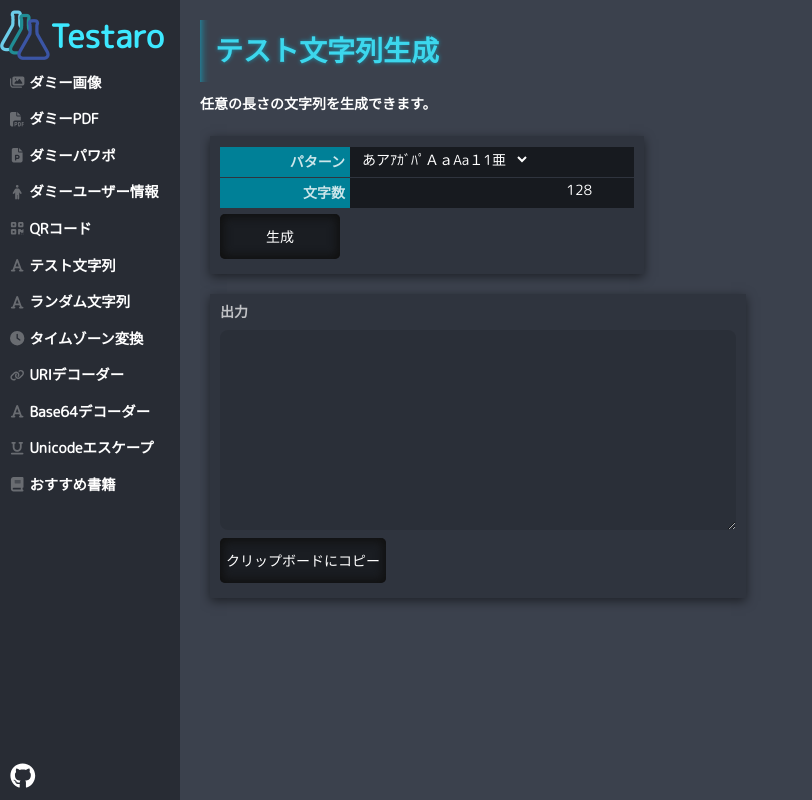
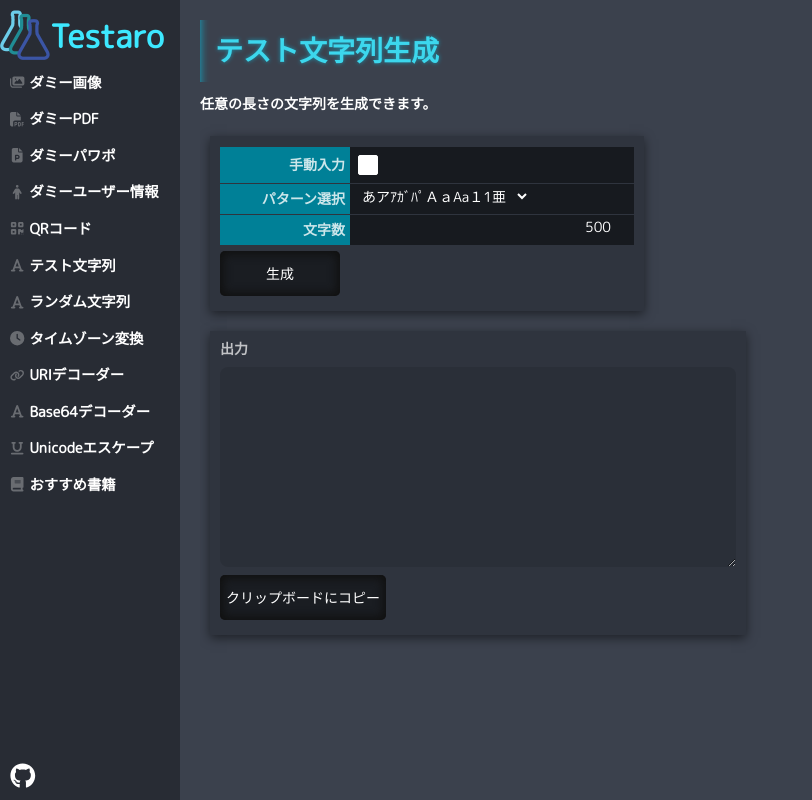
Before and after one commit to jesusisao/testaro, a Next.js app: page /string-generator in a window 1280 px wide. Shown: the whole page, without its empty margins (0-812 px from the left). Built offline with nearby package versions, Linux system fonts and the light colour scheme.

Commit message:
テスト文字列生成でパターンを手動入力する機能を追加 (#111)

```diff
--- a/src/pages/string-generator/index.tsx
+++ b/src/pages/string-generator/index.tsx
@@ -1,4 +1,4 @@
-import React, { useState } from "react";
+import React, { useState, useEffect } from "react";
 import { NextPage } from "next";
 import MetaHeader from "src/components/Common/MetaHeader";
 import style from "./index.module.scss";
@@ -9,13 +9,22 @@ import { generateManyChars } from "src/models/string";
 
 const StringGenerator: NextPage = () => {
   const [pattern, setPattern] = useState("あアｱｶﾞﾊﾟＡａAa１1亜");
-  const [charNum, setCharNum] = useState(128);
+  const [charNum, setCharNum] = useState(500);
   const [genStr, setGenStr] = useState("");
+  const [customPattern, setCustomPattern] = useState(false);
+  const [patternInput, setPatternInput] = useState("あアｱｶﾞﾊﾟＡａAa１1亜");
 
   const generate = (): void => {
-    const result = generateManyChars(pattern, charNum);
+    const patternToUse = customPattern ? patternInput : pattern;
+    const result = generateManyChars(patternToUse, charNum);
     setGenStr(result);
   };
+
+  useEffect(() => {
+    if (!customPattern) {
+      setPatternInput(pattern);
+    }
+  }, [pattern, customPattern]);
 
   const title = "テスト文字列生成";
   const description = "任意の長さの文字列を生成できます。";
@@ -30,15 +39,41 @@ const StringGenerator: NextPage = () => {
       <p>{description}</p>
       <div className={commonStyle.paramsContainer}>
         <div className={commonStyle.paramContainer}>
-          <ParamBox labelName="パターン">
+          <ParamBox labelName="手動入力">
+            <input
+              type="checkbox"
+              checked={customPattern}
+              onChange={(e): void => setCustomPattern(e.target.checked)}
+              className={commonStyle.checkbox}
+            ></input>
+          </ParamBox>
+
+          {customPattern ? (
+            <ParamBox labelName="パターン入力">
+              <textarea
+                value={patternInput}
+                onChange={(e): void => setPatternInput(e.target.value)}
+                style={{
+                  backgroundColor: "rgba(0,0,0,0)",
+                  paddingTop: "8px",
+                }}
+              ></textarea>
+            </ParamBox>
+          ) : (
+            <ParamBox labelName="パターン選択">
               <select
                 name="pattern"
                 id="pattern"
+                value={pattern}
                 onChange={(e): void => setPattern(e.target.value)}
               >
-              <option value="あアｱｶﾞﾊﾟＡａAa１1亜">あアｱｶﾞﾊﾟＡａAa１1亜</option>
+                <option value="あアｱｶﾞﾊﾟＡａAa１1亜">
+                  あアｱｶﾞﾊﾟＡａAa１1亜
+                </option>
                 <option value="0123456789">0123456789</option>
-              <option value="０１２３４５６７８９">０１２３４５６７８９</option>
+                <option value="０１２３４５６７８９">
+                  ０１２３４５６７８９
+                </option>
                 <option value="ぜんかくひらがな">ぜんかくひらがな</option>
                 <option value="ゼンカクカタカナ">ゼンカクカタカナ</option>
                 <option value="ﾊﾝｶｸｶﾀｶﾅﾀﾞｸﾃﾝｲﾘ">ﾊﾝｶｸｶﾀｶﾅﾀﾞｸﾃﾝｲﾘ</option>
@@ -46,32 +81,22 @@ const StringGenerator: NextPage = () => {
                 <option value="abcdefg">abcdefg</option>
                 <option value="ＡＢＣＤＥＦＧ">ＡＢＣＤＥＦＧ</option>
                 <option value="ａｂｃｄｅｆｇ">ａｂｃｄｅｆｇ</option>
-              <option value="亜唖娃阿哀愛挨姶逢葵">亜唖娃阿哀愛挨姶逢葵</option>
+                <option value="亜唖娃阿哀愛挨姶逢葵">
+                  亜唖娃阿哀愛挨姶逢葵
+                </option>
                 <option value="XXXXXXXXX*">XXXXXXXXX*</option>
                 <option value="○○○○○○○○○●">○○○○○○○○○●</option>
                 {/* <option value="🤔😂😊😭😇💪👊✋🙏👏">よく使う絵文字</option> */}
               </select>
             </ParamBox>
+          )}
           <ParamBox labelName="文字数">
             <input
               className={commonStyle.textRight}
               type="number"
-              list="charNum"
               defaultValue={charNum}
               onChange={(e): void => setCharNum(parseInt(e.target.value))}
             ></input>
-            <datalist id="charNum">
-              <option value={255} />
-              <option value={256} />
-              {/* IEのGETとPOSTで使えるURLの最大長 */}
-              <option value={2048} />
-              <option value={2049} />
-              {/* IEで使えるURLの最大長 */}
-              <option value={2083} />
-              <option value={2084} />
-              <option value={65535} />
-              <option value={65536} />
-            </datalist>
           </ParamBox>
 
           <button className={commonStyle.testaroButton} onClick={generate}>
```
Lines whose indentation alone changed are shown as unchanged.
